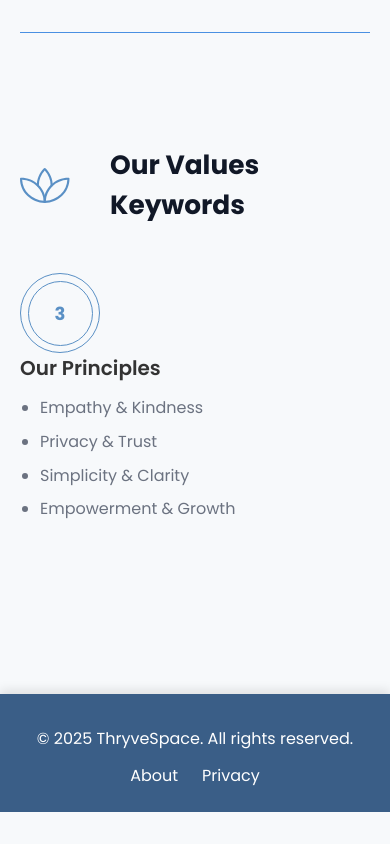
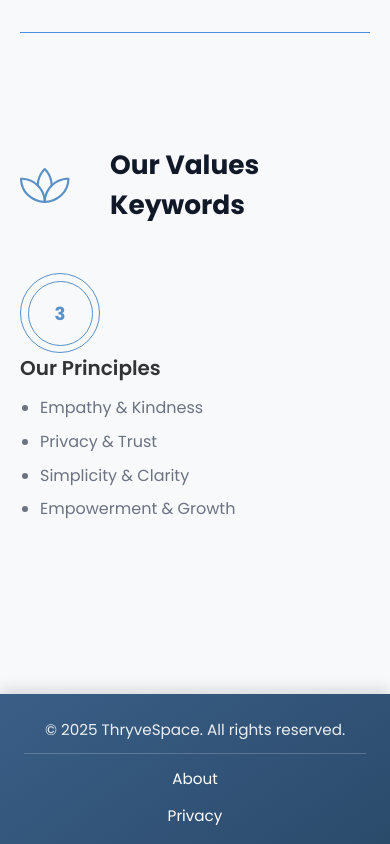
Before and after one commit to ProjectHireReady/ThryveSpace, a React (Vite) app in the folder frontend/: page /about in a window 390 px wide. Shown: the part 1807-2651 px from the top of the page. Before the commit the page ends 2619 px from the top, so only its background shows below. Built offline with nearby package versions, Linux system fonts and the light colour scheme; no server answers.

Commit message:
Refine Footer Styling and Responsiveness (#156)
* style(footer): refine footer styling and make fully responsive

* style(footer): center footer text for better alignment

```diff
--- a/frontend/src/components/Footer.css
+++ b/frontend/src/components/Footer.css
@@ -1,9 +1,10 @@
 .site-footer {
-  background-color: #3A5E87; /* Deep blue */
+  background: linear-gradient(145deg, #3A5E87, #2b4b6b);
   color: white;
-  padding: 1.5rem 2rem;
+  padding: 1rem 2rem;
   text-align: center;
-  box-shadow: 0 -4px 10px rgba(0, 0, 0, 0.1);
+  box-shadow: 0 -4px 15px rgba(0, 0, 0, 0.15);
+  max-width: 100%;
 }
 
 .footer-container {
@@ -14,24 +15,68 @@
 .footer-text {
   margin: 0.5rem 0;
   font-size: 1rem;
+  opacity: 0.9;
+  text-align: center;
+}
+
+.footer-divider {
+  height: 1px;
+  background: rgba(255, 255, 255, 0.2);
+  margin: 0.75rem 0;
+  border: none;
 }
 
 .footer-links {
   list-style: none;
   display: flex;
   justify-content: center;
-  gap: 1.5rem;
+  gap: 1rem;
   margin-top: 0.75rem;
-  /* margin-bottom : 0.75rem; */
+  padding: 0;
+  flex-wrap: wrap;
 }
 
 .footer-links a {
   color: white;
   text-decoration: none;
   font-weight: 500;
-  transition: color 0.3s ease;
+  position: relative;
+  transition: all 0.3s ease;
+  font-size: 1rem;
+}
+
+.footer-links a::after {
+  content: '';
+  position: absolute;
+  width: 0%;
+  height: 2px;
+  left: 0;
+  bottom: -2px;
+  background: white;
+  transition: width 0.3s ease;
+}
+
+.footer-links a:hover::after {
+  width: 100%;
 }
 
 .footer-links a:hover {
-  color: #000000; /* deep black on hover */
+  color: #F2A38B;
 }
+
+/* Mobile adjustments */
+@media (max-width: 500px) {
+  .footer-links {
+    flex-direction: column;
+    gap: 0.75rem;
+  }
+
+  .footer-text,
+  .footer-links a {
+    font-size: 0.95rem;
+  }
+
+  .site-footer {
+    padding: 1rem 1.5rem;
+  }
+}
--- a/frontend/src/components/Footer.jsx
+++ b/frontend/src/components/Footer.jsx
@@ -6,6 +6,7 @@ function Footer() {
     <footer className="site-footer">
       <div className="footer-container">
         <p className="footer-text">© 2025 ThryveSpace. All rights reserved.</p>
+        <hr className="footer-divider" />
         <ul className="footer-links">
           <li><Link to="/about">About</Link></li>
           <li><Link to="/privacy">Privacy</Link></li>
```
